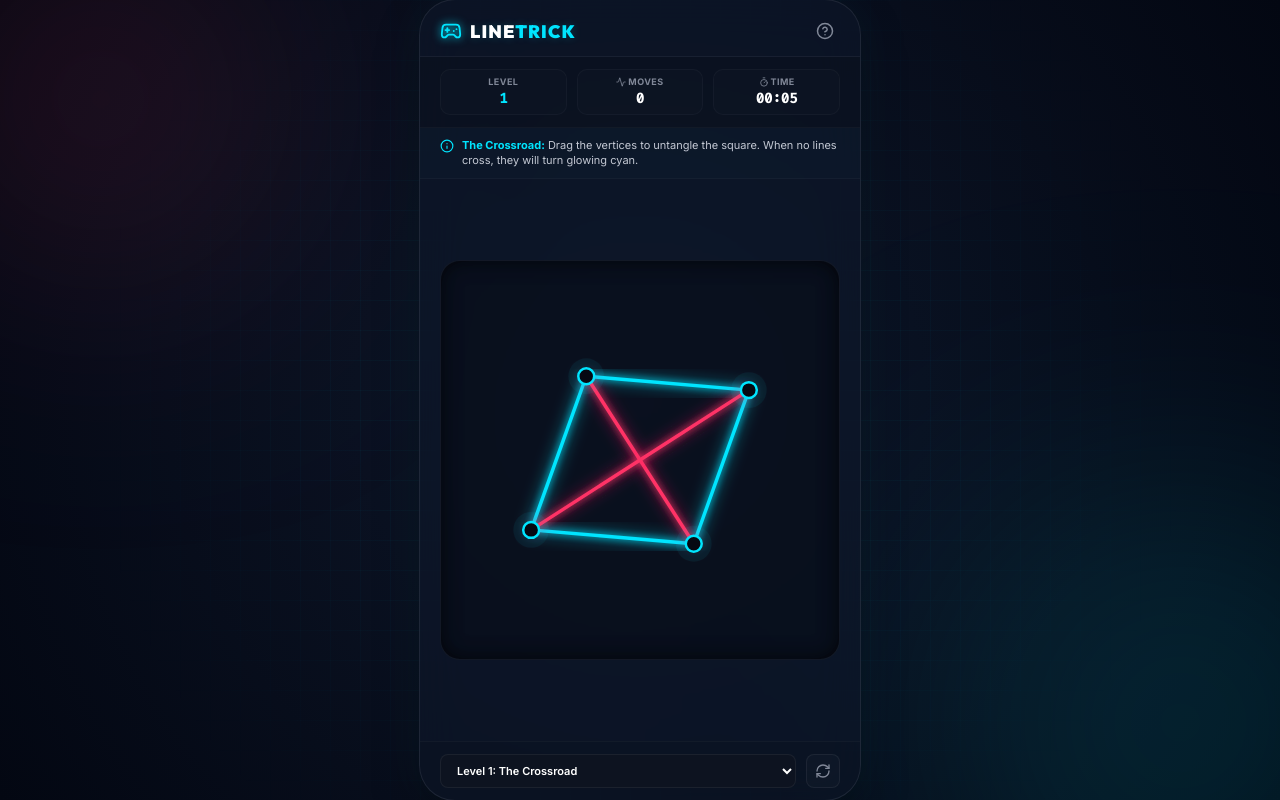
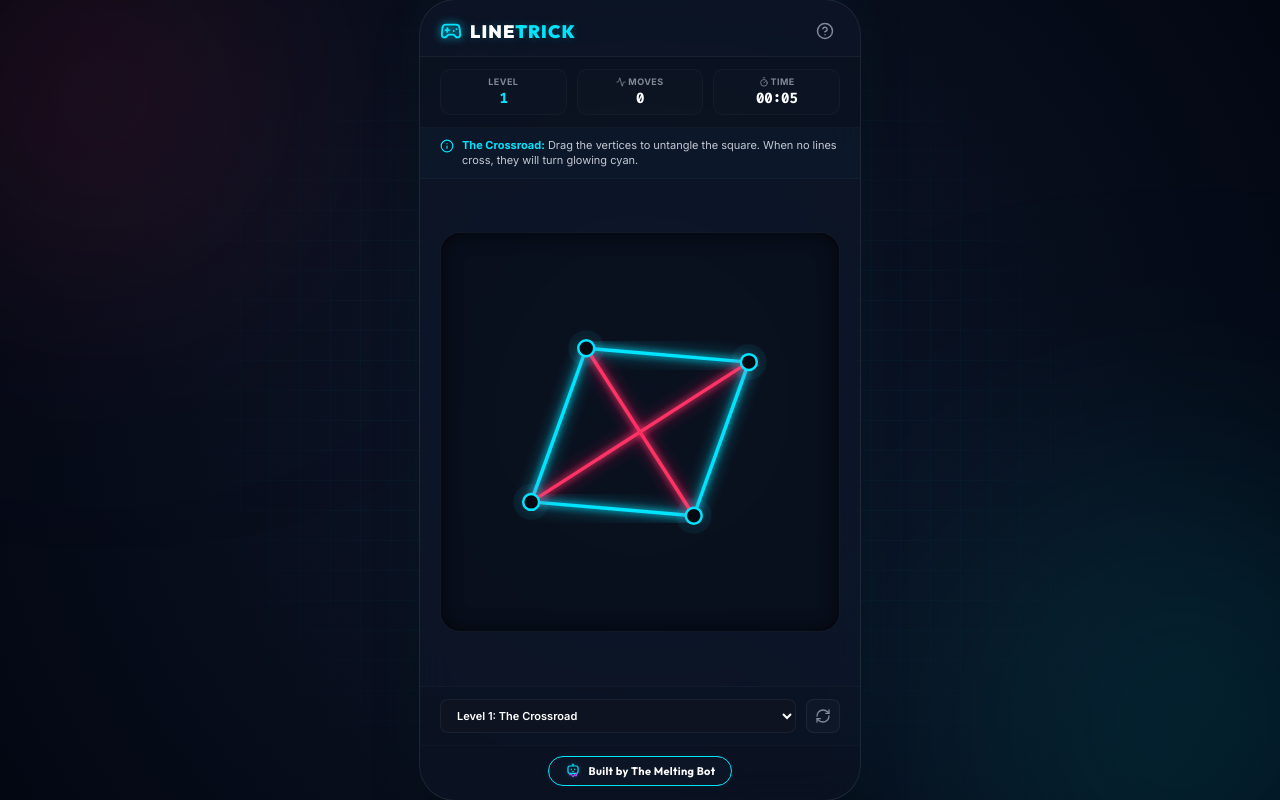
Before and after one commit to the-melting-bot/pathwire, a Svelte app: page / in a window 1280 px wide. Built offline with nearby package versions, Linux system fonts and the light colour scheme.

Commit message:
feat: add 'Built by The Melting Bot' badge to footer

```diff
--- a/src/App.svelte
+++ b/src/App.svelte
@@ -229,6 +229,29 @@
         <RefreshCw size={16} />
       </button>
     </div>
+
+    <!-- Attribution Badge Footer -->
+    <footer class="game-footer">
+      <a href="https://themeltingbot.com" target="_blank" rel="noopener noreferrer" class="badge-link">
+        <div class="melting-bot-badge">
+          <svg viewBox="0 0 24 24" width="16" height="16" fill="none" class="bot-icon">
+            <!-- Antenna -->
+            <path d="M12 4V2" stroke="#00E5FF" stroke-width="1.8" stroke-linecap="round"/>
+            <circle cx="12" cy="1.5" r="0.8" fill="#00E5FF"/>
+            <!-- Head -->
+            <rect x="4.5" y="4.5" width="15" height="11" rx="2.5" stroke="#00E5FF" stroke-width="1.8" fill="#0e172a"/>
+            <!-- Eyes -->
+            <circle cx="9.5" cy="9.5" r="1.1" fill="#00E5FF"/>
+            <circle cx="14.5" cy="9.5" r="1.1" fill="#00E5FF"/>
+            <!-- Smile -->
+            <path d="M10.5 12.5 Q12 13.5 13.5 12.5" stroke="#00E5FF" stroke-width="1.2" fill="none" stroke-linecap="round"/>
+            <!-- Melting drips -->
+            <path d="M6.5 15.5 C6.5 15.5, 6.5 18, 7.5 18 C8.5 18, 8.5 16.5, 9.5 16.5 C10.5 16.5, 10.5 20.5, 12 20.5 C13.5 20.5, 13.5 17.5, 14.5 17.5 C15.5 17.5, 15.5 19.5, 16.5 19.5 C17.5 19.5, 17.5 15.5, 17.5 15.5" stroke="#A855F7" stroke-width="1.8" fill="none" stroke-linecap="round" stroke-linejoin="round"/>
+          </svg>
+          <span>Built by The Melting Bot</span>
+        </div>
+      </a>
+    </footer>
 
     <!-- Help Screen Overlay -->
     {#if showHelp}
@@ -974,4 +997,51 @@
   .solve-btn:active {
     transform: translateY(0);
   }
+
+  /* Attribution Footer & Badge */
+  .game-footer {
+    display: flex;
+    justify-content: center;
+    align-items: center;
+    padding: 10px 20px 14px 20px;
+    background: rgba(0, 0, 0, 0.12);
+    border-top: 1px solid rgba(255, 255, 255, 0.02);
+  }
+
+  .badge-link {
+    text-decoration: none;
+    display: block;
+  }
+
+  .melting-bot-badge {
+    display: flex;
+    align-items: center;
+    gap: 8px;
+    padding: 6px 16px;
+    background: rgba(15, 23, 42, 0.65);
+    border: 1px solid #00E5FF;
+    border-radius: 9999px;
+    transition: all 0.25s cubic-bezier(0.4, 0, 0.2, 1);
+    box-shadow: 0 0 10px rgba(0, 229, 255, 0.05);
+  }
+
+  .melting-bot-badge:hover {
+    background: rgba(15, 23, 42, 0.85);
+    box-shadow: 0 0 15px rgba(0, 229, 255, 0.25);
+    transform: translateY(-1px);
+    border-color: #ffffff;
+  }
+
+  .melting-bot-badge span {
+    font-family: var(--font-display);
+    font-size: 11px;
+    font-weight: 700;
+    color: #ffffff;
+    letter-spacing: 0.03em;
+  }
+
+  .bot-icon {
+    display: block;
+    filter: drop-shadow(0 0 2px rgba(0, 229, 255, 0.2));
+  }
 </style>
```
